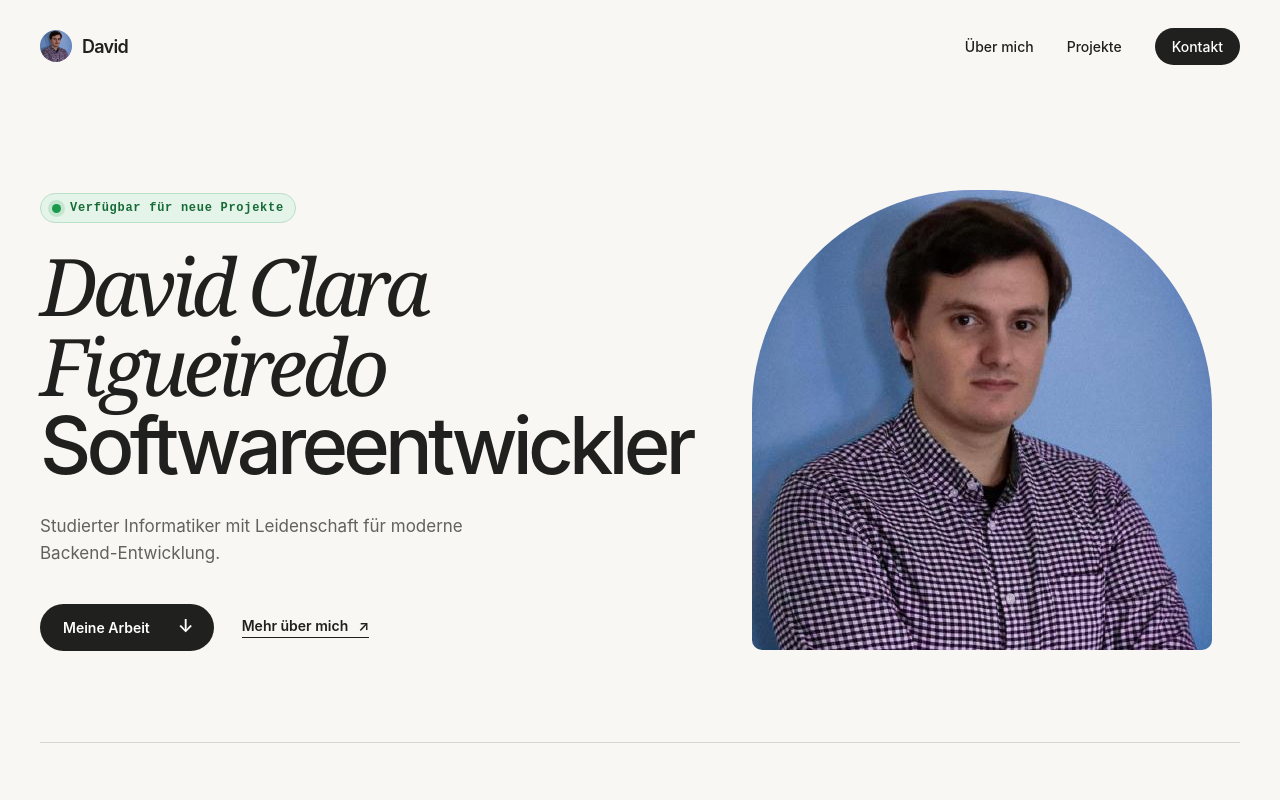
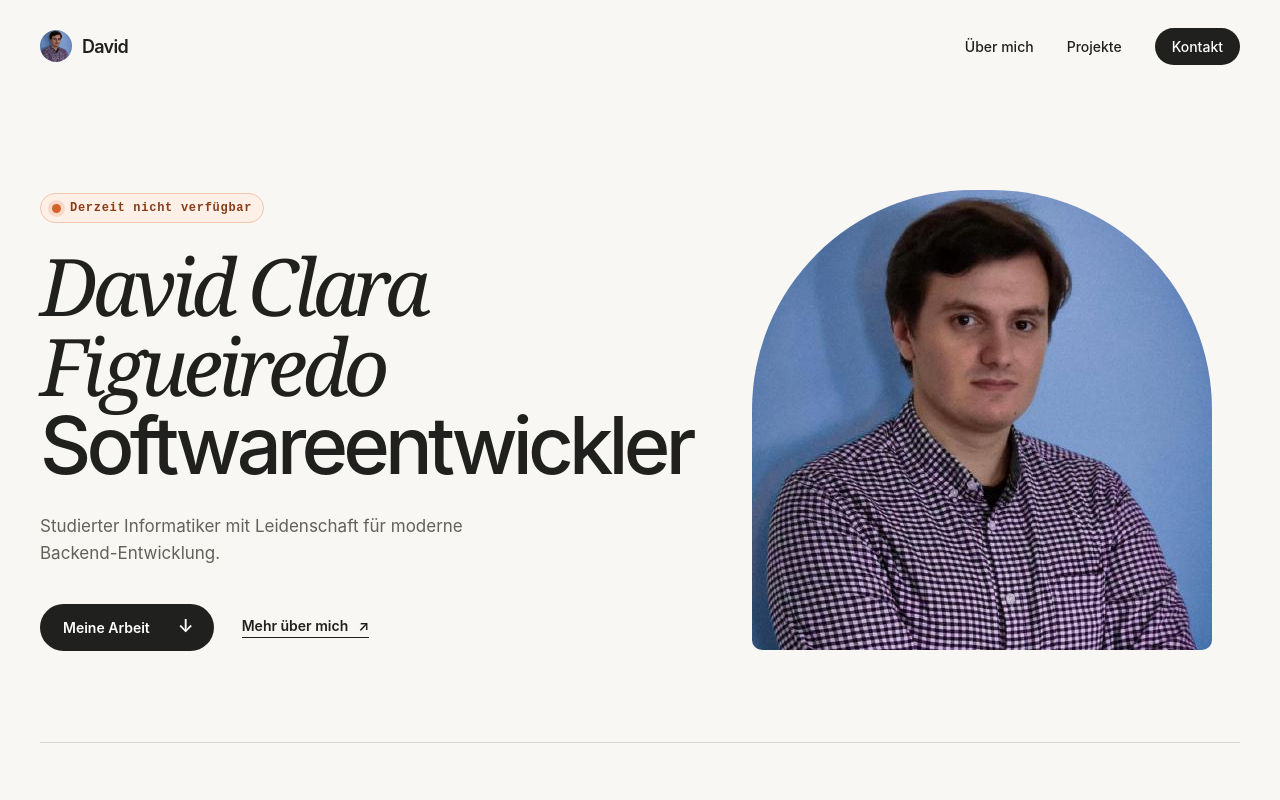
Before and after one commit to davidclarafigueiredo/david, a Vue app: page / in a window 1280 px wide. Shown: the top 800 px of the page. Built offline with nearby package versions, Linux system fonts and the light colour scheme.

Commit message:
feat: konfigurierbaren Verfügbarkeitsstatus hinzufügen

```diff
--- a/src/App.vue
+++ b/src/App.vue
@@ -4,6 +4,12 @@ import { siteContent } from './content'
 
 const menuOpen = ref(false)
 const closeMenu = () => { menuOpen.value = false }
+
+const availabilityLabel = computed(() => (
+  siteContent.hero.isAvailable
+    ? siteContent.hero.availableLabel
+    : siteContent.hero.unavailableLabel
+))
 
 const activeProject = ref<string | null>(null)
 const toggleProject = (id: string) => {
@@ -48,7 +54,7 @@ onUnmounted(() => window.removeEventListener('hashchange', syncLegalPage))
     <template v-if="!legalPage">
     <section id="top" class="hero section-shell">
       <div class="hero-copy">
-        <p class="eyebrow"><span class="status-dot"></span> {{ siteContent.hero.availability }}</p>
+        <p class="eyebrow" :class="{ unavailable: !siteContent.hero.isAvailable }"><span class="status-dot"></span> {{ availabilityLabel }}</p>
         <h1><em>{{ siteContent.person.name }}</em><br />{{ siteContent.hero.role }}</h1>
         <p class="intro">{{ siteContent.hero.intro }}</p>
         <div class="hero-actions"><a class="button button-primary" href="#projekte">{{ siteContent.hero.projectsLink }} <span>↓</span></a><a class="text-link" href="#ueber-mich">{{ siteContent.hero.aboutLink }} <span>↗</span></a></div>
--- a/src/content.ts
+++ b/src/content.ts
@@ -17,7 +17,10 @@ export const siteContent = {
     backToHome: 'Zur Startseite',
   },
   hero: {
-    availability: 'Verfügbar für neue Projekte',
+    // Auf `false` setzen, wenn keine neuen Projekte angenommen werden.
+    isAvailable: false,
+    availableLabel: 'Verfügbar für neue Projekte',
+    unavailableLabel: 'Derzeit nicht verfügbar',
     role: 'Softwareentwickler',
     intro: 'Studierter Informatiker mit Leidenschaft für moderne Backend-Entwicklung.',
     projectsLink: 'Meine Arbeit',
--- a/src/style.css
+++ b/src/style.css
@@ -131,6 +131,15 @@ nav > a:hover::after {
   background: #1c9a4c;
   border-radius: 50%;
   box-shadow: 0 0 0 4px rgba(28, 154, 76, .16);
+}
+.eyebrow.unavailable {
+  color: #8a3c18;
+  background: #fff0e7;
+  border-color: #f0c5ae;
+}
+.eyebrow.unavailable .status-dot {
+  background: #d5612b;
+  box-shadow: 0 0 0 4px rgba(213, 97, 43, .16);
 }
 h1, h2, h3, p {
   margin-top: 0;
```
